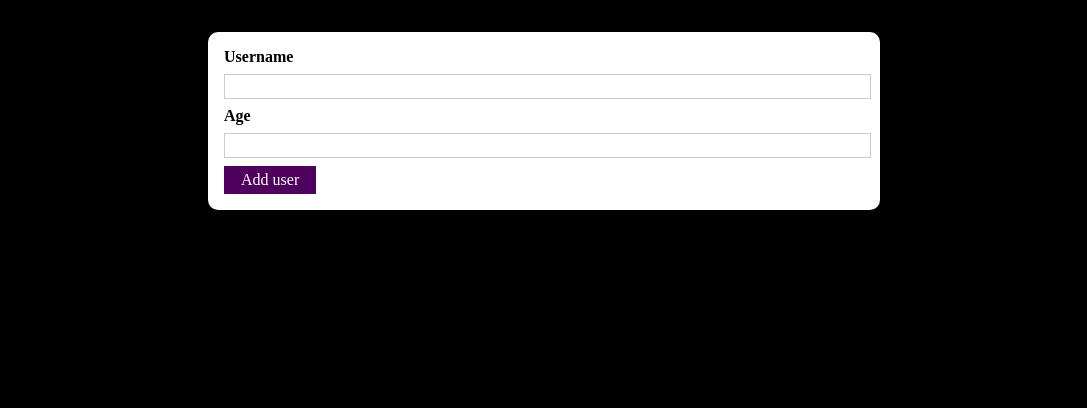
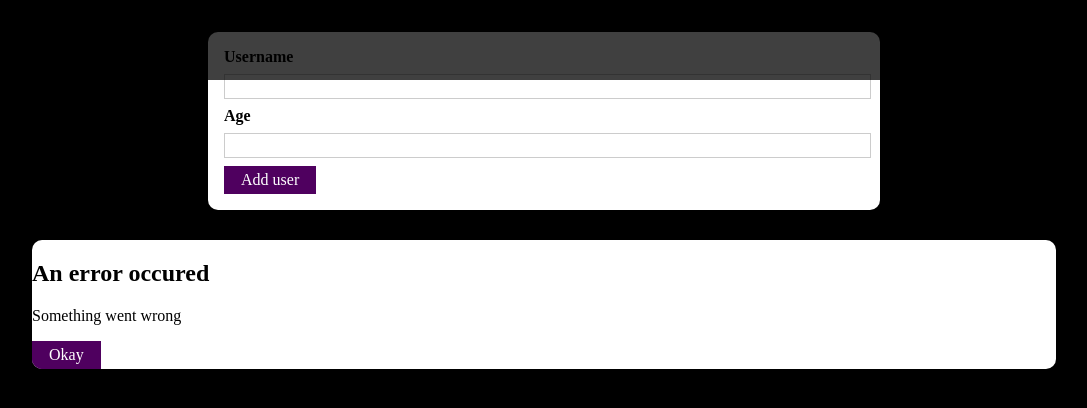
Before and after one commit to Vitalik1995Rikov/formAddPeople, a React (Create React App) app in the folder my-form/: page / in a window 1280 px wide. Shown: the top 408 px of the page, without its empty margins (96-1183 px from the left). Built offline with nearby package versions, Linux system fonts and the light colour scheme.

Commit message:
added Error and styles for Error

```diff
--- a/my-form/src/components/UI/ErrorModal.js
+++ b/my-form/src/components/UI/ErrorModal.js
@@ -5,17 +5,21 @@ import classes from "./ErrorModal.module.css";
 
 const ErrorModal = props => {
     return (
-        <Card>
-            <header>
+        <div>
+            <div className={classes.backdrop}></div>
+        <Card className={classes.modal}>
+            <header className={classes.header}>
                 <h2>{props.title}</h2>
             </header>
-            <div>
+            <div className={classes.content}>
                 <p>{props.message}</p>
             </div>
-            <footer>
+            <footer className={classes.actions}>
                 <Button>Okay</Button>
             </footer>
         </Card>
+        </div>
+
     )
 }
 
--- a/my-form/src/components/UI/ErrorModal.module.css
+++ b/my-form/src/components/UI/ErrorModal.module.css
@@ -0,0 +1,18 @@
+.backdrop {
+    position: fixed;
+    top: 0;
+    left: 0;
+    width: 100%;
+    height: 10vh;
+    z-index: 10;
+    background: rgba(0, 0, 0, 0.75);
+}
+
+.modal {
+    position: fixed;
+    top: 30vh;
+    left: 10%;
+    width: 80%;
+    z-index: 100;
+    overflow: hidden;
+}
--- a/my-form/src/components/Users/AddUser.js
+++ b/my-form/src/components/Users/AddUser.js
@@ -3,6 +3,7 @@ import Card from "../UI/Card";
 import Button from "../UI/Button";
 
 import classes from './AddUser.module.css';
+import ErrorModal from "../UI/ErrorModal";
 
 const AddUser = props => {
 
@@ -31,6 +32,8 @@ const AddUser = props => {
     }
 
     return (
+        <div>
+    <ErrorModal title="An error occured" message="Something went wrong"/>
         <Card className={classes.input}>
             <form onSubmit={addUserHandler}>
                 <label htmlFor="username">Username</label>
@@ -40,6 +43,7 @@ const AddUser = props => {
                 <Button type="submit">Add user</Button>
             </form>
         </Card>
+        </div>
     )
 }
 
```
Lines whose indentation alone changed are shown as unchanged.
